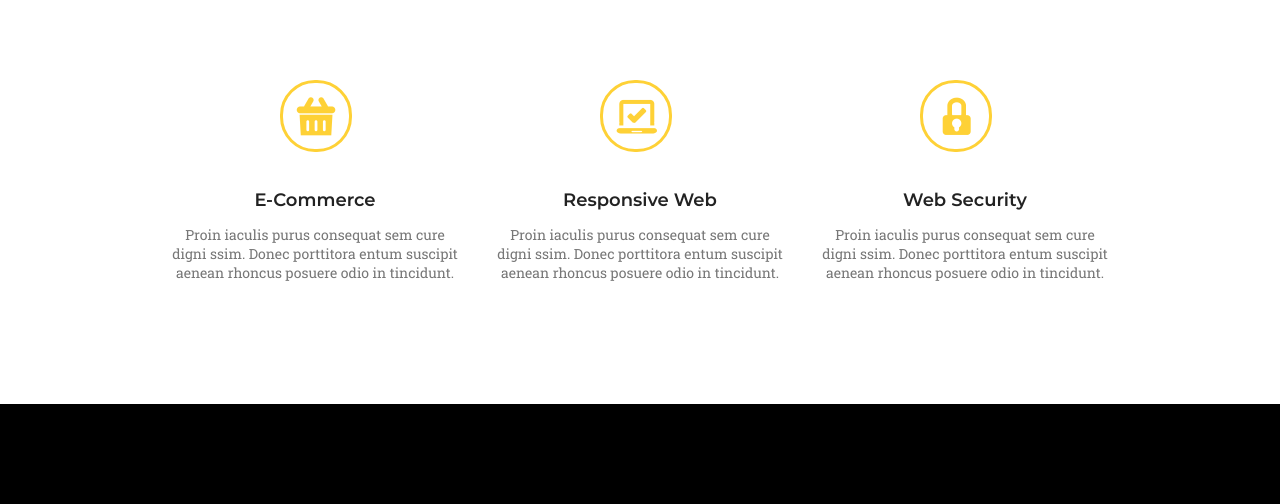
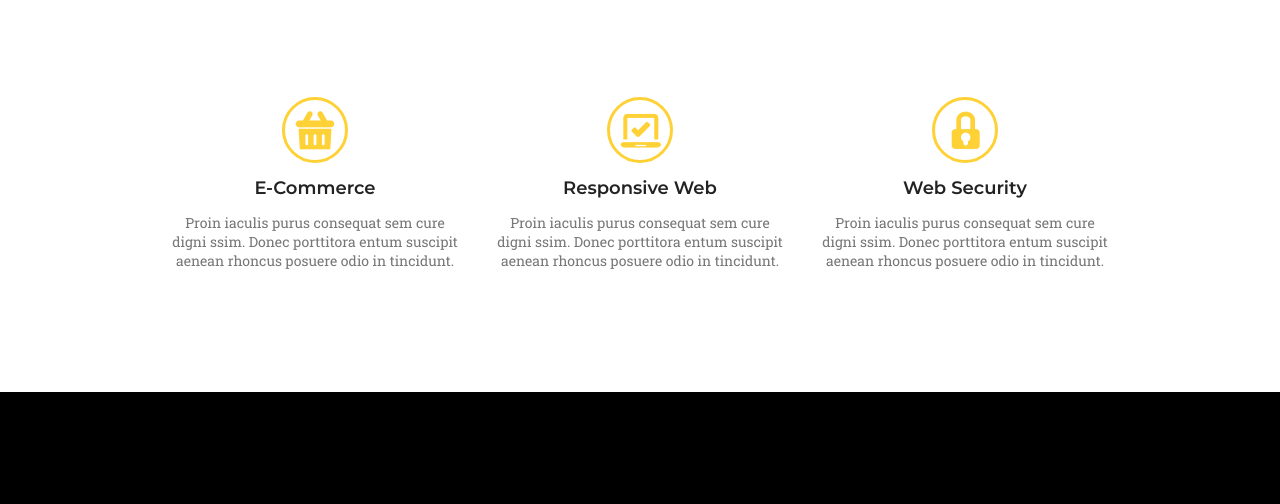
Before and after one commit to Dmitriy0103/goit-fe-course, a plain HTML site: page html-css/module-07/index.html in a window 1280 px wide. Shown: the part 295-799 px from the top of the page. Drawn offline with Linux system fonts and the light colour scheme.

Commit message:
module-7

```diff
--- a/html-css/module-07/css/style.css
+++ b/html-css/module-07/css/style.css
@@ -77,7 +77,7 @@ body{
 }
 .services{
     text-align: center;
-    padding-bottom: 178px;
+    padding-bottom: 100px;
 }
 .services h2{
     font-size: 40px;
@@ -96,6 +96,7 @@ body{
 }
 .icon-list{
     display: flex;
+    justify-content: space-between;
     margin: 0;
     padding-bottom: 122px;
     width: 940px;
@@ -108,54 +109,41 @@ body{
     margin: 0;
     padding: 0;
 }
-.icon li{
+.div{
     margin-right: 35px;
     width: 290px;
 }
-.icon li:last-child{
+.div:last-child{
     margin-right: 0;
 }
-.icon1::before{
-    content: '';
-    position: absolute;
+.icon1{
     background-image: url(../img/icon1.png);
     background-repeat: no-repeat;
     border: 3px solid #fed136;
     background-position: center;
-    border-radius: 35px;
-    width: 38px;
-    height: 38px;
-    bottom: 130px;
-    padding: 14px;
-    left: 110px;
+    border-radius: 40px;
+    width: 60px;
+    height: 60px;
+    margin: 0 auto;
 }
-.icon2::before{
-    content: '';
-    position: absolute;
+.icon2{
     background-image: url(../img/Icon2.png);
     background-repeat: no-repeat;
     border: 3px solid #fed136;
     background-position: center;
-    border-radius: 35px;
-    width: 38px;
-    height: 38px;
-    bottom: 130px;
-    padding: 14px;
-    left: 430px;
-}
-.icon3::before{
-    content: '';
-    position: absolute;
+    border-radius: 40px;
+    width: 60px;
+    height: 60px;
+    margin: 0 auto;
+}.icon3{
     background-image: url(../img/Icon3.png);
     background-repeat: no-repeat;
     border: 3px solid #fed136;
     background-position: center;
-    border-radius: 35px;
-    width: 38px;
-    height: 38px;
-    bottom: 130px;
-    padding: 14px;
-    left: 750px;
+    border-radius: 40px;
+    width: 60px;
+    height: 60px;
+    margin: 0 auto;
 }
 .icon h4{
     font-size: 18px;
@@ -256,6 +244,7 @@ body{
 }
 .your-message{
     display: flex;
+    resize: none;
     justify-content: end;
     font-size: 14px;
     font-family: "Montserrat";
@@ -290,9 +279,15 @@ body{
     margin-left: 350px;
 
 }
-input:valid{
+.email:valid{
     outline: 1px solid #008000;
 }
-input:invalid{
+.email:invalid{
     outline: 1px solid #ff0000;
 }
+.name:valid{
+    outline: 1px solid #008000;
+}
+.name:invalid{
+    outline: 1px solid #ff0000;
+}
--- a/html-css/module-07/index.html
+++ b/html-css/module-07/index.html
@@ -26,28 +26,32 @@
                 <h2>Services</h2>
                 <p>Proin iaculis purus consequat sem cure.</p>
             </div>
-    <div class="icon-list">
-        <ul class="icon">
-            <li>
-                <h4 class="icon1">E-Commerce</h4>
+
+    <article class="icon-list">
+        <div class="icon">
+            <div class="div">
+                <div class="icon1"></div>
+                <h4>E-Commerce</h4>
                 <p>Proin iaculis purus consequat sem cure<br>
                     digni ssim. Donec porttitora entum suscipit<br>
                     aenean rhoncus posuere odio in tincidunt.</p>
-            </li>
-            <li>
-                <h4 class="icon2">Responsive Web</h4>
+            </div>
+            <div class="div">
+                <div class="icon2"></div>
+                <h4>Responsive Web</h4>
                 <p>Proin iaculis purus consequat sem cure<br>
                     digni ssim. Donec porttitora entum suscipit<br>
                     aenean rhoncus posuere odio in tincidunt.</p>
-            </li>
-            <li>
-                <h4 class="icon3">Web Security</h4>
+            </div>
+            <div class="div">
+                <div class="icon3"></div>
+                <h4>Web Security</h4>
                 <p>Proin iaculis purus consequat sem cure<br>
                     digni ssim. Donec porttitora entum suscipit<br>
                     aenean rhoncus posuere odio in tincidunt.</p>
-            </li>
-        </ul>
-    </div>
+            </div>
+        </div>
+    </article>
         </section>
     <section class="wrapper">
         <div class="container2">
```
